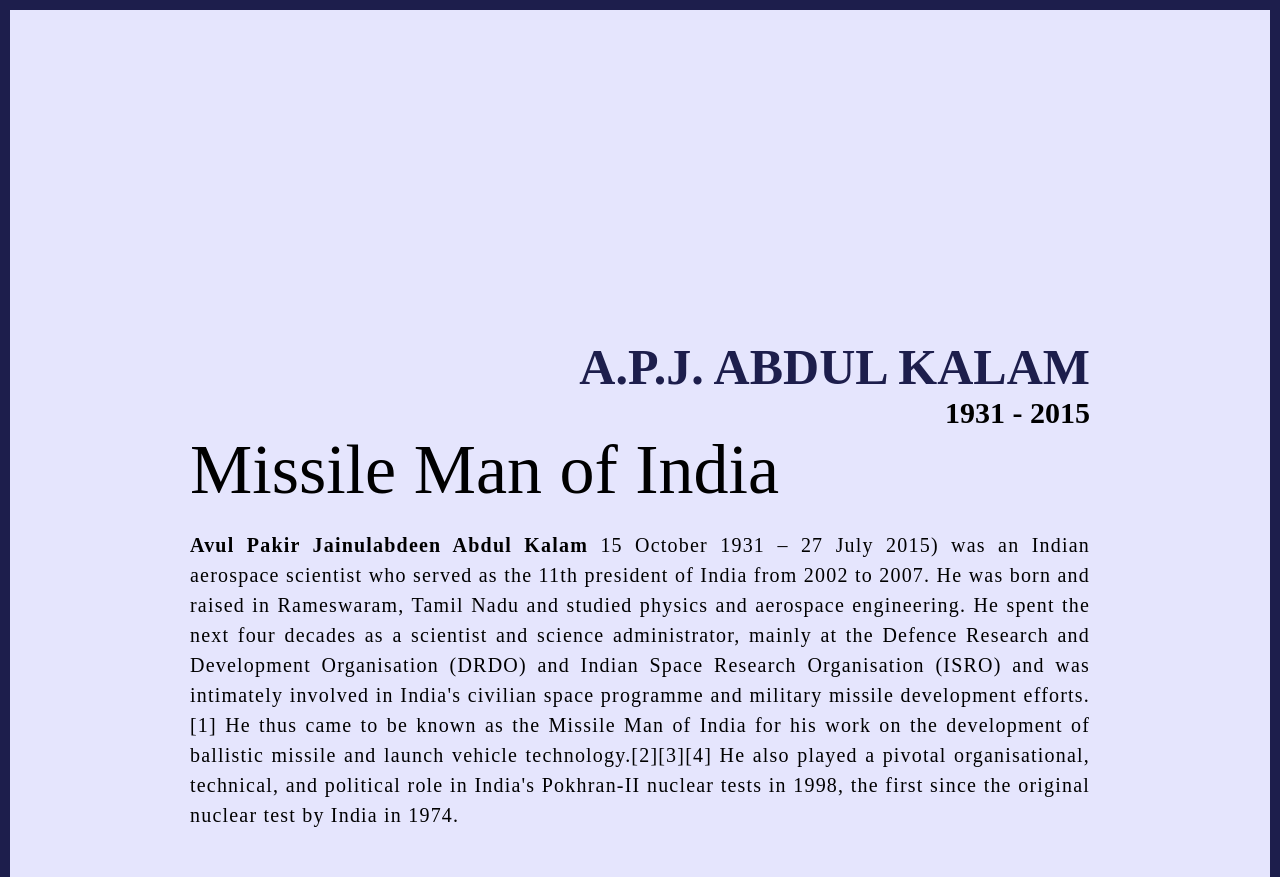
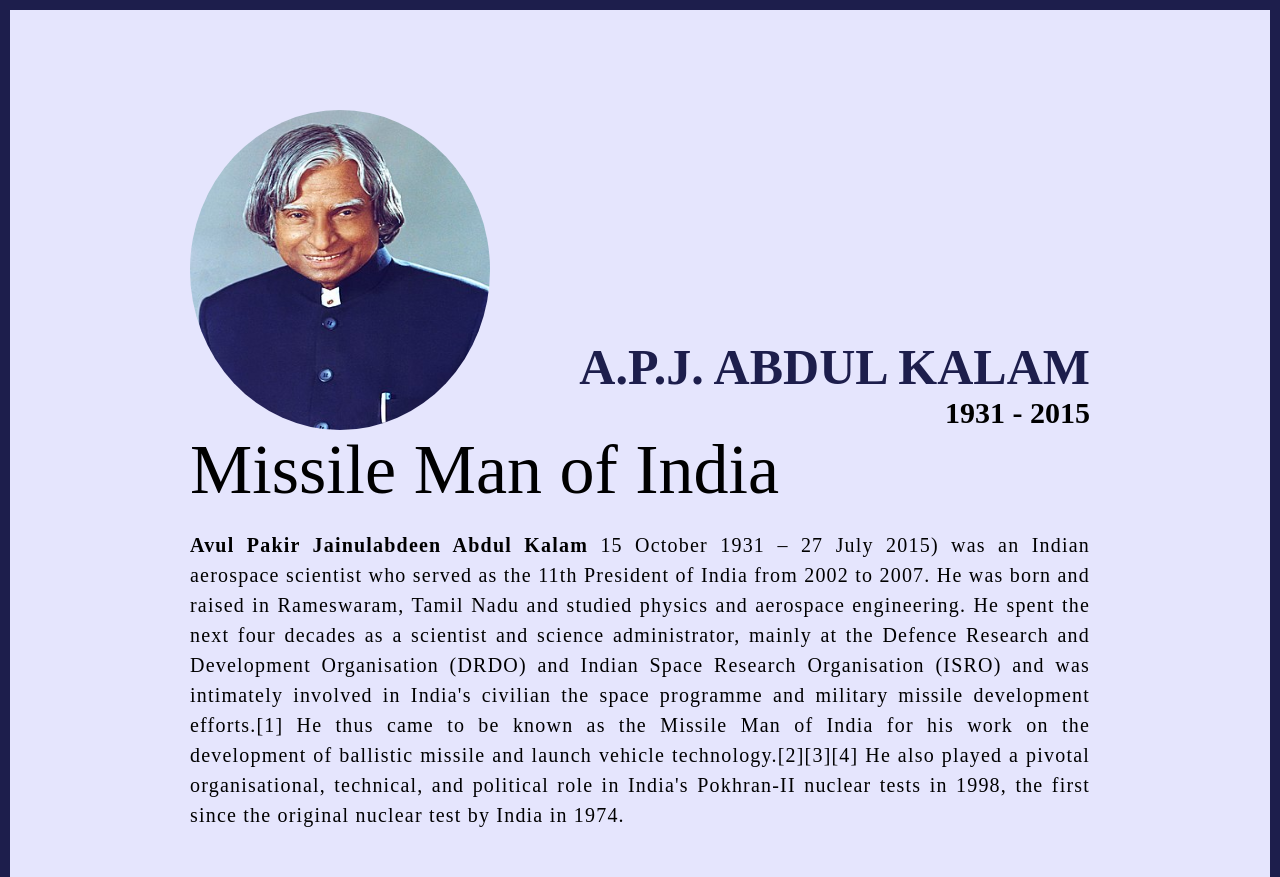
Before and after one commit to RoshanRaj167/The-Tribute-Website, a plain HTML site: page Index.html in a window 1280 px wide. Shown: the top 877 px of the page. Drawn offline with Linux system fonts and the light colour scheme.

Commit message:
Index.html

```diff
--- a/Index.html
+++ b/Index.html
@@ -12,7 +12,7 @@
         <div class="content">
             <section class="top_section">
                 <div class="image_container">
-                    <img src="./Images/Untitled.png" alt="Tribute" />
+                    <img src="./Untitled.png" alt="Tribute" />
                 </div>
                 <div>
                     <h1>A.P.J. Abdul Kalam</h1>
@@ -24,13 +24,13 @@
                 <p>
                     <b>Avul Pakir Jainulabdeen Abdul Kalam</b> 15 October 1931 – 27 July
                     2015) was an Indian aerospace scientist who served as the 11th
-                    president of India from 2002 to 2007. He was born and raised in
+                    President of India from 2002 to 2007. He was born and raised in
                     Rameswaram, Tamil Nadu and studied physics and aerospace
                     engineering. He spent the next four decades as a scientist and
                     science administrator, mainly at the Defence Research and
                     Development Organisation (DRDO) and Indian Space Research
                     Organisation (ISRO) and was intimately involved in India's civilian
-                    space programme and military missile development efforts.[1] He thus
+                    the space programme and military missile development efforts.[1] He thus
                     came to be known as the Missile Man of India for his work on the
                     development of ballistic missile and launch vehicle
                     technology.[2][3][4] He also played a pivotal organisational,
```
